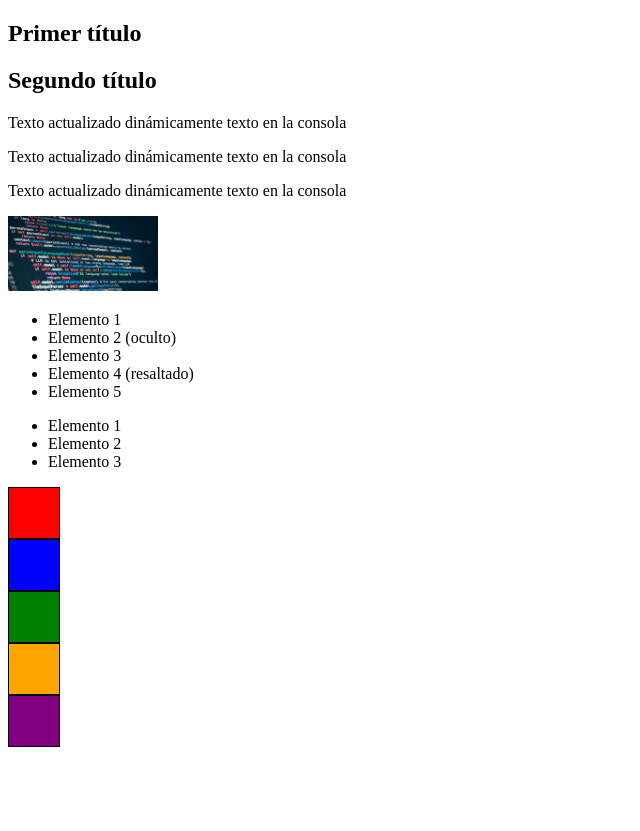
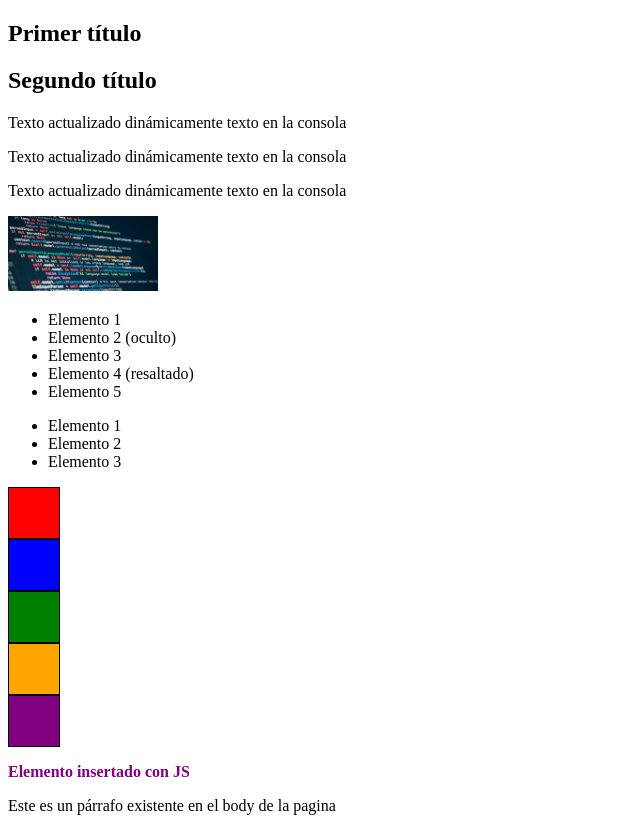
Before and after one commit to deyciandreacamargoramos5-creator/Laboratorio15_IDWEB, a plain HTML site: page index.html in a window 1280 px wide. Shown: the whole page, without its empty margins (0-640 px from the left). Before the commit the page ends 800 px from the top, so only its background shows below. Drawn offline with Linux system fonts and the light colour scheme.

Commit message:
Ejercicio 9

```diff
--- a/index.html
+++ b/index.html
@@ -41,5 +41,8 @@
     <div style="width: 50px; height: 50px; border: 1px solid black;"></div>
     <div style="width: 50px; height: 50px; border: 1px solid black;"></div>
     <script src="script.js"></script>
+
+    <!--Ejercicio 9-->
+    <p>Este es un párrafo existente en el body de la pagina</p>
 </body>
 </html>
--- a/script.js
+++ b/script.js
@@ -34,3 +34,10 @@ const divs = document.querySelectorAll('div');
 divs.forEach((div, index) => {
     div.style.backgroundColor = colores[index % colores.length];
 });
+//7. Ejercicio 9
+const nuevoParrafo = document.createElement("p");
+nuevoParrafo.textContent = "Elemento insertado con JS";
+nuevoParrafo.style.color = "purple";
+nuevoParrafo.style.fontWeight = "bold";
+document.body.appendChild(nuevoParrafo);
+console.log("Se ha insertado un nuevo elemento <p> al final del body.");
```
